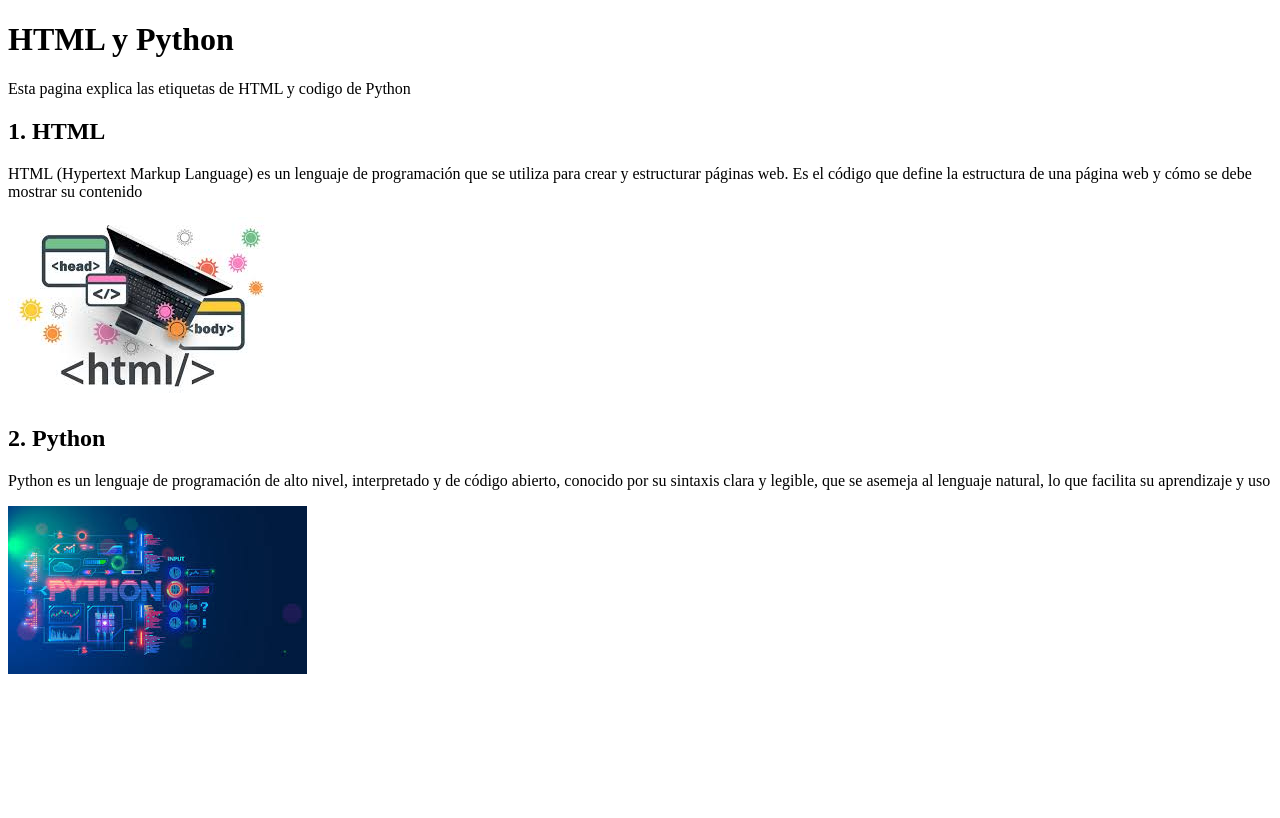
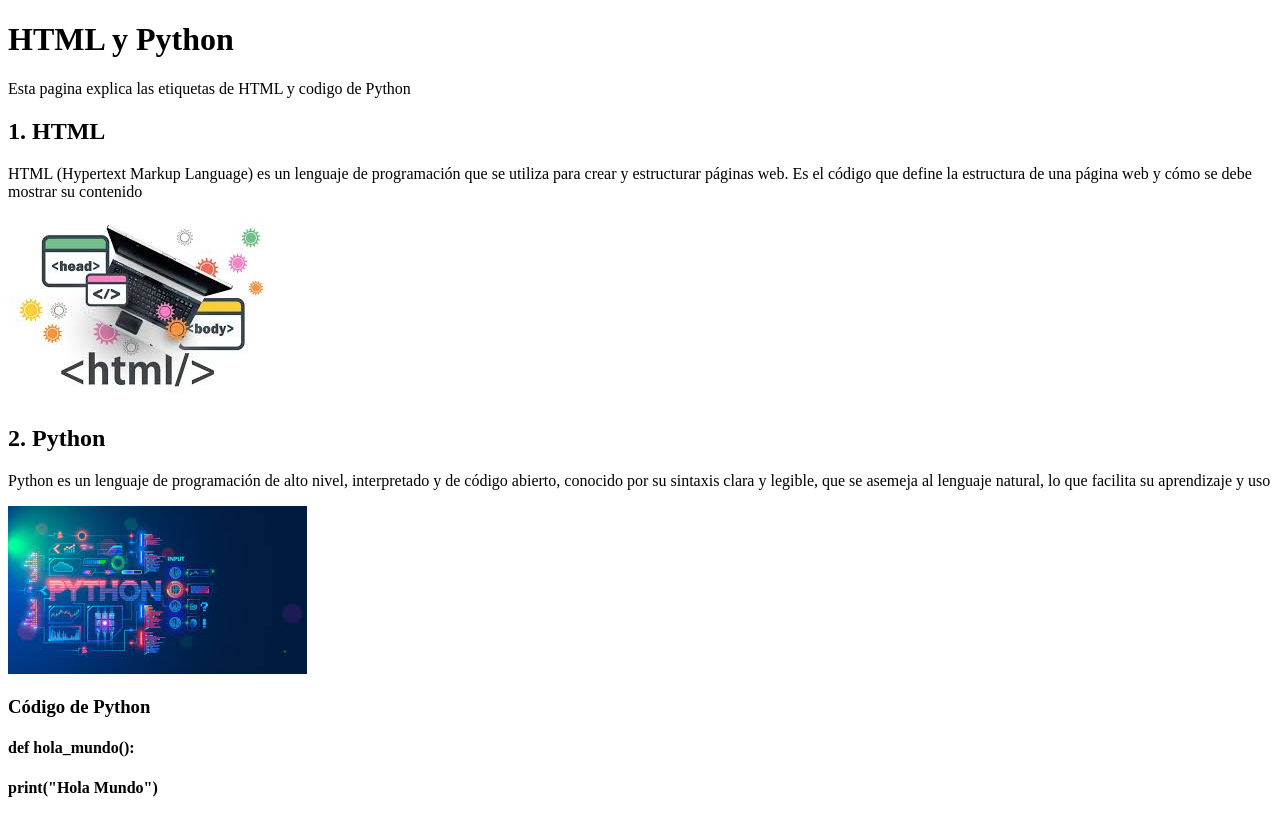
Before and after one commit to tron02/Clase-2, a plain HTML site: page index.html in a window 1280 px wide. Drawn offline with Linux system fonts and the light colour scheme.

Commit message:
Agregamos contenido con un Article

```diff
--- a/index.html
+++ b/index.html
@@ -22,6 +22,11 @@
             <p>Python es un lenguaje de programación de alto nivel, interpretado y de código abierto, conocido por su sintaxis clara y legible, que se asemeja al lenguaje natural, lo que facilita su aprendizaje y uso</p>
             <img src="./imagenes/python.jfif" alt="imagen de python">
         </section>
+        <article>
+            <h3>Código de Python</h3>
+            <h4> def hola_mundo():</h4>
+            <h4> print("Hola Mundo")</h4>
+        </article>
     </main>
 
 
```
